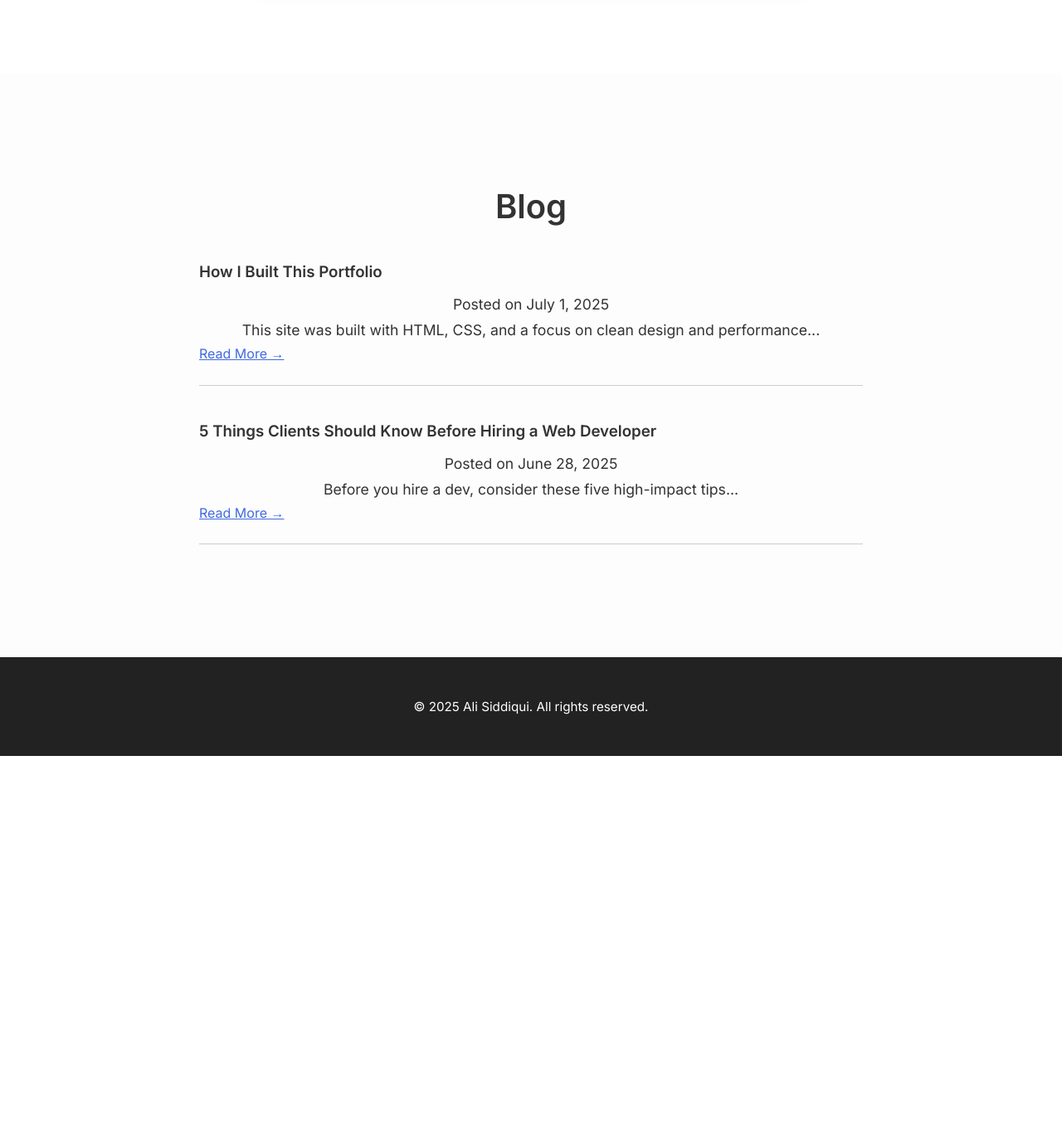
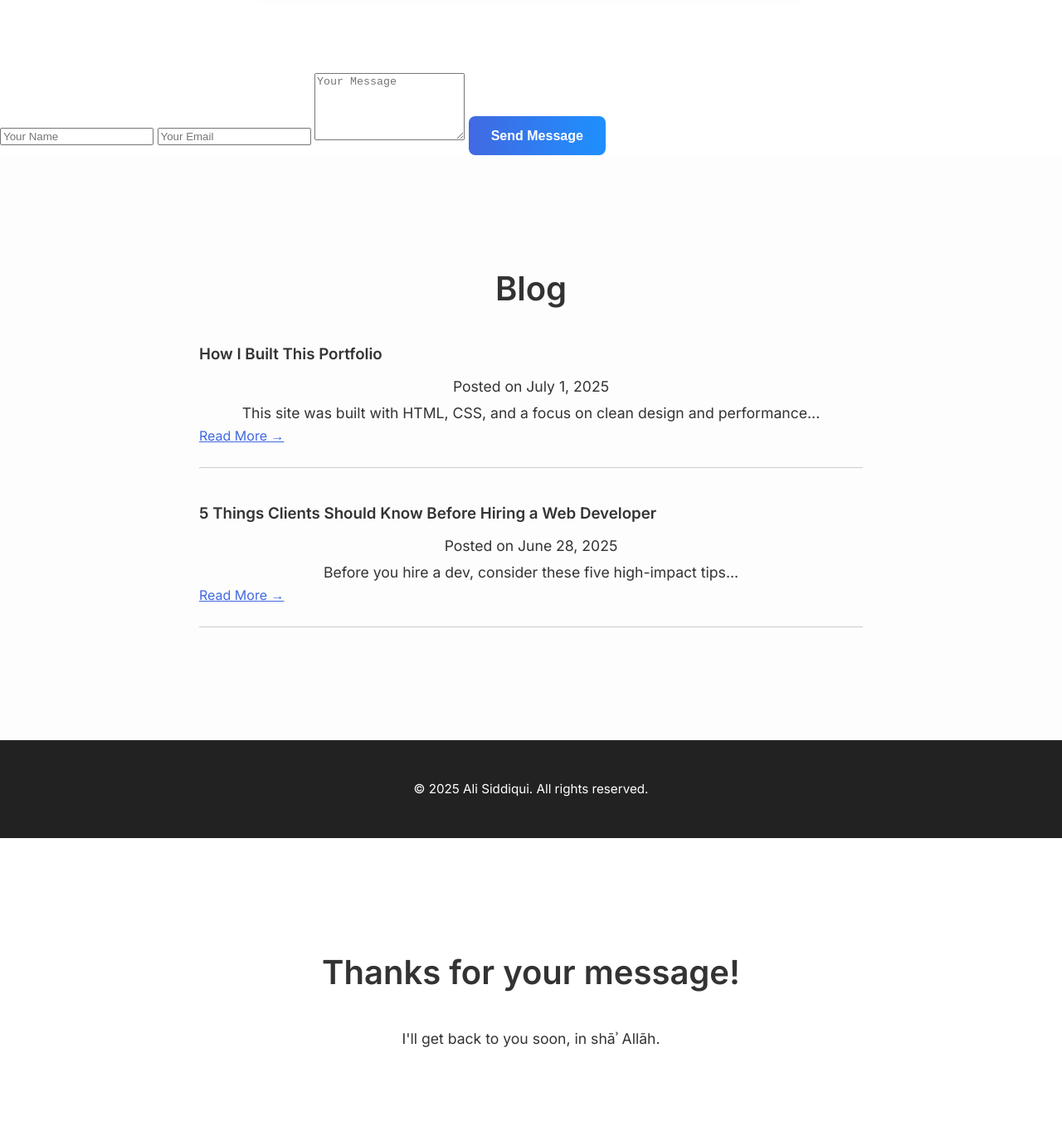
Before and after one commit to Ali-S1/ali-portfolio, a plain HTML site: page index.html in a window 1280 px wide. Shown: the part 5743-7106 px from the top of the page at 83% size. Before the commit the page ends 6654 px from the top, so only its background shows below. Drawn offline with Linux system fonts and the light colour scheme.

Commit message:
Fix contact form 404 by adding thank-you section and proper form action

```diff
--- a/index.html
+++ b/index.html
@@ -157,7 +157,7 @@
 
 <section id="contact">
   <h2>Get In Touch</h2>
-  <form name="contact" method="POST" data-netlify="true" class="contact-form">
+    <form name="contact" method="POST" data-netlify="true" action="/#thank-you" class="contact-form">
     <input type="hidden" name="form-name" value="contact" />
     <input type="text" name="name" placeholder="Your Name" required />
     <input type="email" name="email" placeholder="Your Email" required />
@@ -166,6 +166,12 @@
   </form>
 </section>
 
+<form name="contact" method="POST" data-netlify="true">
+  <input type="text" name="name" placeholder="Your Name" required />
+  <input type="email" name="email" placeholder="Your Email" required />
+  <textarea name="message" placeholder="Your Message" rows="5" required></textarea>
+  <button type="submit" class="btn">Send Message</button>
+</form>
 
 <section id="blog">
   <h2>Blog</h2>
@@ -190,6 +196,12 @@
   <footer>
     <p>© 2025 Ali Siddiqui. All rights reserved.</p>
   </footer>
+
+<section id="thank-you">
+  <h2>Thanks for your message!</h2>
+  <p>I'll get back to you soon, in shāʾ Allāh.</p>
+</section>
+
 <script>
   const toggleBtn = document.getElementById("toggle-btn");
   const body = document.body;
```
